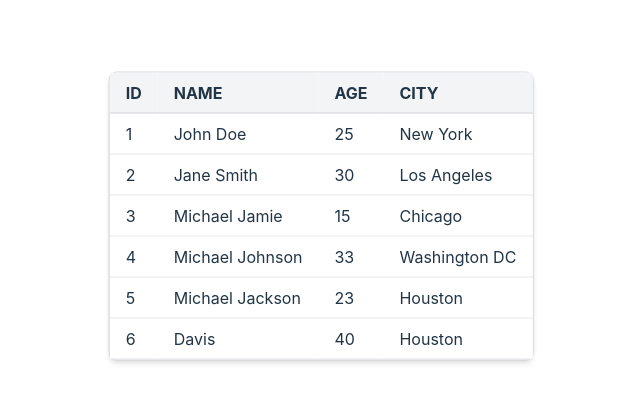
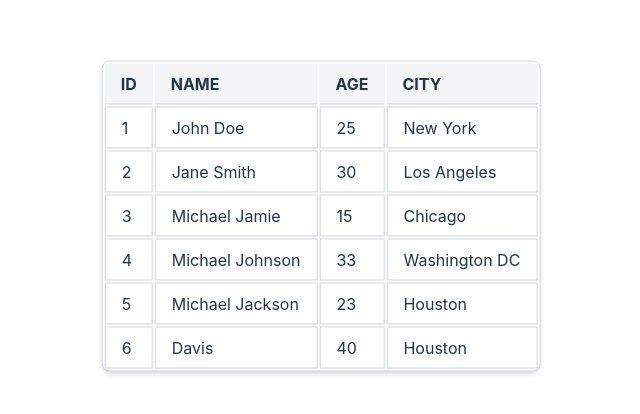
Before and after one commit to tttthecoder/Date-Picker, a React (Vite) app: page / in a window 1280 px wide. Shown: the part 184-598 px from the top of the page, without its empty margins (319-959 px from the left). Built offline with nearby package versions, Linux system fonts and the light colour scheme; the HTML template or start-up script is replaced by a standard one.

Commit message:
feat: making transition super smooth

```diff
--- a/src/App.tsx
+++ b/src/App.tsx
@@ -12,12 +12,14 @@ function App() {
           city: string;
         }>
           baseRowClass={
-            "bg-white border-b border-gray-200 hover:bg-gray-100  duration-200"
+            "bg-white border-b border-gray-300 hover:bg-gray-100 duration-200"
           }
           sortBy={"id"}
           sortOrder={"ASC"}
-          draggedRowClass={"border-2 border-blue-400 opacity-0"}
+          sizeable
+          draggedRowClass={"opacity-10"}
           data={data}
+          rowsPerPage={4}
         />
       </div>
     </>
--- a/src/SortableTable/TableBody.tsx
+++ b/src/SortableTable/TableBody.tsx
@@ -1,6 +1,7 @@
-import { DragEvent, TransitionEvent, useContext, useRef } from "react";
+import { DragEvent, useContext } from "react";
 import { TableContext } from "./context";
 import TableRow from "./TableRow";
+import { isInRangeFromDraggedElementToTargetPosition } from "./utils";
 
 export default function TableBody({
   baseRowClass,
@@ -15,123 +16,132 @@ export default function TableBody({
     setSortOrder,
     page,
     rowsPerPage,
-    swappingRows,
-    currentDraggedElementIndex,
-    setCurrentDraggedElementIndex,
-    currentDraggedOverElementIndex,
-    setCurrentDraggedOverElementIndex,
-    isSwappingAnimationOnGoing,
-    setIsSwappingAnimationOnGoing,
+    movingRowToBeAfterAnotherRow,
+    draggedElementIndex,
+    setDraggedElementIndex,
+    targetPositionIndex,
+    setTargetPositionIndex,
   } = useContext(TableContext);
-  const tableRef = useRef<HTMLTableSectionElement>(null);
 
+  const handleDragEnd = (e: DragEvent, index: number) => {
+    // this function will be called at the end of the dragging operation and inside this function, we have the latest variables' values.
+    setTargetPositionIndex(null);
+    setDraggedElementIndex(null);
+    // if we don't have target, we are not moving at all, then returns. When dragged element index equals target position index, we also don't have to change the dragged element to a new position in the array!
+    if (!targetPositionIndex || draggedElementIndex === targetPositionIndex)
+      return;
+    const targetID = rows[targetPositionIndex as number].id;
+    const currentID = rows[draggedElementIndex as number].id;
+    movingRowToBeAfterAnotherRow(currentID, targetID);
+  };
   const handleDragStart = (e: DragEvent, index: any) => {
     setSortBy(null);
     setSortOrder(null);
-    setCurrentDraggedElementIndex(index);
-    setCurrentDraggedOverElementIndex(null);
+    setDraggedElementIndex(index);
     e.dataTransfer.effectAllowed = "move";
-
-    const freezedTargetElement = e.target;
-    const dragEndHanlder = (e: DragEvent) => {
-      setCurrentDraggedElementIndex(null);
-      setCurrentDraggedOverElementIndex(null);
-      setIsSwappingAnimationOnGoing(false);
-    };
-    (freezedTargetElement as any).addEventListener("dragend", dragEndHanlder, {
-      once: true,
-    });
+  };
+  const handleDragEnter = (e: DragEvent, index: number) => {
+    e.preventDefault();
+    setTargetPositionIndex(index);
   };
 
-  const handleDragOver = (e: DragEvent, index: number) => {
-    e.preventDefault();
+  if (draggedElementIndex !== null && targetPositionIndex !== null) {
+    var draggedElementAnimatedStyles = {},
+      otherElementsInRangeAnimatedStyles = {};
+    const distance = Math.abs(draggedElementIndex - targetPositionIndex) * 100;
+    draggedElementAnimatedStyles =
+      draggedElementIndex > targetPositionIndex
+        ? {
+            transition: "all 0.2s linear",
+            transform: `translateY(${-distance}%)`,
+          }
+        : {
+            transition: "all 0.2s linear",
+            transform: `translateY(${distance}%)`,
+          };
 
-    if (isSwappingAnimationOnGoing || index === currentDraggedElementIndex) {
-      return;
-    }
-
-    setIsSwappingAnimationOnGoing(true);
-    setCurrentDraggedOverElementIndex(index);
-  };
-
-  let draggedElementAnimatedStyles: string = "",
-    draggedOverElementAnimatedStyles: string = "";
-
-  if (
-    currentDraggedOverElementIndex !== null &&
-    currentDraggedElementIndex !== null &&
-    isSwappingAnimationOnGoing
-  ) {
-    draggedElementAnimatedStyles =
-      currentDraggedOverElementIndex > currentDraggedElementIndex
-        ? " translate-y-full "
-        : " -translate-y-full ";
-    draggedOverElementAnimatedStyles =
-      currentDraggedOverElementIndex < currentDraggedElementIndex
-        ? " translate-y-full "
-        : " -translate-y-full ";
+    otherElementsInRangeAnimatedStyles =
+      draggedElementIndex > targetPositionIndex
+        ? {
+            transition: "all 0.2s linear",
+            transform: `translateY(100%)`,
+          }
+        : {
+            transition: "all 0.2s linear",
+            transform: `translateY(-100%)`,
+          };
   }
 
-  console.log(
-    currentDraggedElementIndex,
-    currentDraggedOverElementIndex,
-    isSwappingAnimationOnGoing
-  );
   return (
-    <tbody ref={tableRef}>
+    <tbody>
       {rows.map((row, index) => {
+        var animatedStylesObj: Record<string, any>;
+        var cursorStylesClass: string;
+        var myPositionIndexWithTranslationFactoredIn: number;
+        if (draggedElementIndex !== null) {
+          cursorStylesClass = "cursor-grabbing";
+          const isInRange = isInRangeFromDraggedElementToTargetPosition(
+            index,
+            draggedElementIndex as number,
+            targetPositionIndex as number
+          );
+          const isBeingDraggedElement = draggedElementIndex === index;
+          animatedStylesObj = isBeingDraggedElement
+            ? draggedElementAnimatedStyles
+            : isInRange
+            ? otherElementsInRangeAnimatedStyles
+            : { transform: "none", transition: "all 0.2s linear" };
+
+          // You have to adjust to get the real position (with translation factored in) of the element because the element could be translated to a
+          // different position in the array and its current translated position index might not always be its index
+          myPositionIndexWithTranslationFactoredIn = isBeingDraggedElement
+            ? (targetPositionIndex as number)
+            : isInRange
+            ? (targetPositionIndex as number) > draggedElementIndex
+              ? index - 1
+              : index + 1
+            : index;
+        } else {
+          animatedStylesObj = { transform: "none", transition: "none" };
+          cursorStylesClass = "cursor-grab";
+          myPositionIndexWithTranslationFactoredIn = index;
+        }
         return (
           <TableRow
-            baseClass={baseRowClass}
-            cursorStylesClass={
-              currentDraggedElementIndex !== null
-                ? "cursor-grabbing"
-                : "cursor-grab"
+            className={
+              baseRowClass +
+              (index === draggedElementIndex ? " " + draggedRowClass : " ")
             }
-            draggedRowClass={
-              currentDraggedElementIndex === index ? draggedRowClass : ""
-            }
-            animatedClass={`${
-              isSwappingAnimationOnGoing
-                ? currentDraggedElementIndex === index
-                  ? draggedElementAnimatedStyles
-                  : currentDraggedOverElementIndex === index
-                  ? draggedOverElementAnimatedStyles
-                  : ""
-                : ""
-            }`}
+            cursorStylesClass={cursorStylesClass}
+            animatedStyles={animatedStylesObj}
             onDragStart={
-              currentDraggedElementIndex === null
+              draggedElementIndex === null
                 ? (e: DragEvent) => {
                     handleDragStart(e, index);
                   }
-                : () => {}
+                : undefined
+            }
+            onDragEnter={
+              draggedElementIndex !== null
+                ? (e: DragEvent) =>
+                    handleDragEnter(e, myPositionIndexWithTranslationFactoredIn)
+                : undefined
+            }
+            onDragEnd={
+              draggedElementIndex !== null && draggedElementIndex === index
+                ? (e) => {
+                    handleDragEnd(e, index);
+                  }
+                : undefined
             }
             onDragOver={
-              currentDraggedElementIndex !== null
-                ? (e: DragEvent) => handleDragOver(e, index)
-                : () => {}
+              draggedElementIndex !== null
+                ? (e) => {
+                    e.preventDefault();
+                  }
+                : undefined
             }
-            onTransitionEnd={
-              isSwappingAnimationOnGoing && currentDraggedElementIndex === index
-                ? (e: TransitionEvent) => {
-                    // only interested in transform property
-                    if (e.propertyName !== "transform") return;
-
-                    setIsSwappingAnimationOnGoing(false);
-                    setCurrentDraggedElementIndex(
-                      currentDraggedOverElementIndex
-                    );
-                    setCurrentDraggedOverElementIndex(null);
-                    swappingRows(
-                      currentDraggedElementIndex as number,
-                      currentDraggedOverElementIndex as number
-                    );
-                  }
-                : (e: TransitionEvent) => {}
-            }
-            // keys here to make sure the two nodes involved in animations will get destroyed and rebuilt!
-            key={row.id!.toString() + index.toString()}
+            key={row.id!.toString()}
             data={row}
           />
         );
--- a/src/SortableTable/TableRow.tsx
+++ b/src/SortableTable/TableRow.tsx
@@ -3,9 +3,7 @@ import { twMerge } from "tailwind-merge";
 
 function TableRow<T extends TableRowType>({
   data,
-  baseClass,
-  draggedRowClass,
-  animatedClass,
+  animatedStyles,
   cursorStylesClass,
   className,
   ...rest
@@ -14,20 +12,15 @@ function TableRow<T extends TableRowType>({
     <tr
       draggable
       {...rest}
-      style={{ transition: "all 0.06s linear" }}
-      className={twMerge(
-        baseClass,
-        draggedRowClass,
-        animatedClass,
-        cursorStylesClass
-      )}
+      style={{ ...animatedStyles }}
+      className={twMerge(className, cursorStylesClass)}
     >
       {Object.keys(data).map((key) => {
         return (
           <td
             key={key}
             draggable={false}
-            className="max-w-[300px] py-2 px-4 text-ellipsis text-nowrap overflow-hidden"
+            className="max-w-[300px] py-2 px-4 text-ellipsis text-nowrap overflow-hidden border-inherit border"
           >
             {data[`${key}`]}
           </td>
--- a/src/SortableTable/context.ts
+++ b/src/SortableTable/context.ts
@@ -13,11 +13,10 @@ export const TableContext = createContext<ContextType>({
   setPage: () => {},
   rowsPerPage: 5,
   setRowsPerPage: () => {},
-  swappingRows: (currentIndex, targetIndex) => {},
-  currentDraggedElementIndex: null,
-  setCurrentDraggedElementIndex: () => {},
-  isSwappingAnimationOnGoing: false,
-  setIsSwappingAnimationOnGoing: () => {},
-  currentDraggedOverElementIndex: null,
-  setCurrentDraggedOverElementIndex: () => {},
+  movingRowToBeAfterAnotherRow: (currentIndex, targetIndex) => {},
+  targetPositionIndex: null,
+  setTargetPositionIndex: () => {},
+  draggedElementIndex: null,
+  setDraggedElementIndex: () => {},
+  sizeable: false,
 });
--- a/src/SortableTable/index.tsx
+++ b/src/SortableTable/index.tsx
@@ -1,4 +1,4 @@
-import { Dispatch, SetStateAction, useEffect, useState } from "react";
+import { Dispatch, SetStateAction, useState } from "react";
 import { TableContext } from "./context";
 import Header from "./header";
 import { SortableTableProps, TableRowType } from "./type";
@@ -11,6 +11,8 @@ function SortableTable<T extends TableRowType>({
   sortOrder = null,
   baseRowClass = "",
   draggedRowClass = "",
+  sizeable = false,
+  rowsPerPage = 5,
 }: SortableTableProps<T>) {
   const {
     rows: _rows,
@@ -23,13 +25,14 @@ function SortableTable<T extends TableRowType>({
     setPage: _setPage,
     rowsPerPage: _rowsPerPage,
     setRowsPerPage: _setRowsPerPage,
-    swappingRows: _swappingRows,
-  } = useTable(data, sortBy, sortOrder);
-  const [_currentDraggedElementIndex, _setCurrentDraggedElement] = useState<
+    movingRowToBeAfterAnotherRow: _movingRowToBeAfterAnotherRow,
+  } = useTable(data, sortBy, sortOrder, null, null, 1, rowsPerPage);
+  const [_targetPositionIndex, _setTargetPositionIndex] = useState<
     number | null
   >(null);
-  const [_currentDraggedOverElementIndex, _setCurrentDraggedOverElement] =
-    useState<number | null>(null);
+  const [_draggedElementIndex, _setDraggedElementIndex] = useState<
+    number | null
+  >(null);
   const [_isSwappingAnimationOnGoing, _setIsSwappingAnimationOnGoing] =
     useState<boolean>(false);
   return (
@@ -47,16 +50,15 @@ function SortableTable<T extends TableRowType>({
         setPage: _setPage,
         rowsPerPage: _rowsPerPage,
         setRowsPerPage: _setRowsPerPage,
-        swappingRows: _swappingRows,
-        currentDraggedElementIndex: _currentDraggedElementIndex,
-        setCurrentDraggedElementIndex: _setCurrentDraggedElement,
-        isSwappingAnimationOnGoing: _isSwappingAnimationOnGoing,
-        setIsSwappingAnimationOnGoing: _setIsSwappingAnimationOnGoing,
-        currentDraggedOverElementIndex: _currentDraggedOverElementIndex,
-        setCurrentDraggedOverElementIndex: _setCurrentDraggedOverElement,
+        movingRowToBeAfterAnotherRow: _movingRowToBeAfterAnotherRow,
+        draggedElementIndex: _draggedElementIndex,
+        setDraggedElementIndex: _setDraggedElementIndex,
+        targetPositionIndex: _targetPositionIndex,
+        setTargetPositionIndex: _setTargetPositionIndex,
+        sizeable: sizeable,
       }}
     >
-      <table className=" block bg-white border border-gray-300 shadow-md rounded-lg ">
+      <table className=" block bg-white border border-gray-300 shadow-md rounded-lg border-separate ">
         <Header />
         <TableBody
           baseRowClass={baseRowClass}
--- a/src/SortableTable/type.ts
+++ b/src/SortableTable/type.ts
@@ -2,7 +2,9 @@ import { Dispatch, SetStateAction } from "react";
 
 export type Primitive = string | number | boolean | null | undefined;
 
-export type TableRowType = Record<string | number, Primitive>;
+export type TableRowType = Record<string | number, Primitive> & {
+  id: string | number;
+};
 
 export type ContextType = {
   rows: TableRowType[];
@@ -15,13 +17,15 @@ export type ContextType = {
   setPage: Dispatch<SetStateAction<number>>;
   rowsPerPage: number;
   setRowsPerPage: Dispatch<SetStateAction<number>>;
-  swappingRows: (currentIndex: number, targetIndex: number) => void;
-  currentDraggedElementIndex: number | null;
-  setCurrentDraggedElementIndex: Dispatch<SetStateAction<number | null>>;
-  currentDraggedOverElementIndex: number | null;
-  setCurrentDraggedOverElementIndex: Dispatch<SetStateAction<number | null>>;
-  isSwappingAnimationOnGoing: boolean;
-  setIsSwappingAnimationOnGoing: Dispatch<SetStateAction<boolean>>;
+  movingRowToBeAfterAnotherRow: (
+    currentID: string | number,
+    targetID: string | number
+  ) => void;
+  targetPositionIndex: number | null;
+  setTargetPositionIndex: Dispatch<SetStateAction<number | null>>;
+  draggedElementIndex: number | null;
+  setDraggedElementIndex: Dispatch<SetStateAction<number | null>>;
+  sizeable: boolean;
 };
 
 export interface SortableTableProps<T extends TableRowType> {
@@ -30,14 +34,13 @@ export interface SortableTableProps<T extends TableRowType> {
   sortOrder?: "ASC" | "DESC" | null;
   baseRowClass: string;
   draggedRowClass: string;
-  // draggedRowClassTranslucent: string;
+  sizeable?: boolean;
+  rowsPerPage: number;
 }
 
 export interface TableRowProps<T>
   extends React.HTMLAttributes<HTMLTableRowElement> {
   data: T;
-  baseClass: string;
   cursorStylesClass: string;
-  draggedRowClass: string;
-  animatedClass: string;
+  animatedStyles: Record<"transform" | "transition", string> | {};
 }
--- /dev/null
+++ b/src/SortableTable/utils/index.ts
@@ -0,0 +1,9 @@
+export function isInRangeFromDraggedElementToTargetPosition(
+  num: number,
+  a: number,
+  b: number
+) {
+  const min = Math.min(a, b);
+  const max = Math.max(a, b);
+  return num >= min && num <= max;
+}
--- a/src/hooks/useTable.tsx
+++ b/src/hooks/useTable.tsx
@@ -1,13 +1,12 @@
-import React, { useEffect, useState } from "react";
-import { TableRowType } from "../SortableTable/type";
+import { useEffect, useState } from "react";
 
-function useTable<T extends Record<string, any>>(
+function useTable<T extends Record<string, any> & { id: string | number }>(
   data: T[],
   sortBy: Exclude<keyof T, symbol> | null = null,
   sortOrder: "ASC" | "DESC" | null = null,
   filterBy: Exclude<keyof T, symbol> | null = null,
   filterValue: string | number | null = null,
-  page: number = 0,
+  page: number = 1,
   rowsPerPage: number = 5
 ) {
   const [_rows, _setRows] = useState<T[]>(data);
@@ -18,11 +17,20 @@ function useTable<T extends Record<string, any>>(
   const [_page, _setPage] = useState(page);
   const [_rowsPerPage, _setRowsPerPage] = useState(rowsPerPage);
 
-  function _swappingRows(currentIndex: number, targetIndex: number) {
+  function _movingRowToBeAfterAnotherRow(
+    currentRowId: number | string,
+    targetRowId: number | string
+  ) {
+    if (currentRowId === targetRowId || !currentRowId || !targetRowId) return;
+
     const newRows = [..._rows];
-    const draggedItem = newRows[currentIndex];
-    newRows.splice(currentIndex as any, 1);
-    newRows.splice(targetIndex, 0, draggedItem);
+    const currentRowIndex = newRows.findIndex((row) => row.id === currentRowId);
+    const targetRowIndex = newRows.findIndex((row) => row.id === targetRowId);
+
+    const draggedItem = newRows[currentRowIndex];
+    newRows.splice(currentRowIndex as any, 1);
+    newRows.splice(targetRowIndex, 0, draggedItem);
+
     _setRows(newRows);
   }
 
@@ -53,7 +61,7 @@ function useTable<T extends Record<string, any>>(
     setPage: _setPage,
     rowsPerPage: _rowsPerPage,
     setRowsPerPage: _setRowsPerPage,
-    swappingRows: _swappingRows,
+    movingRowToBeAfterAnotherRow: _movingRowToBeAfterAnotherRow,
   };
 }
 
```
